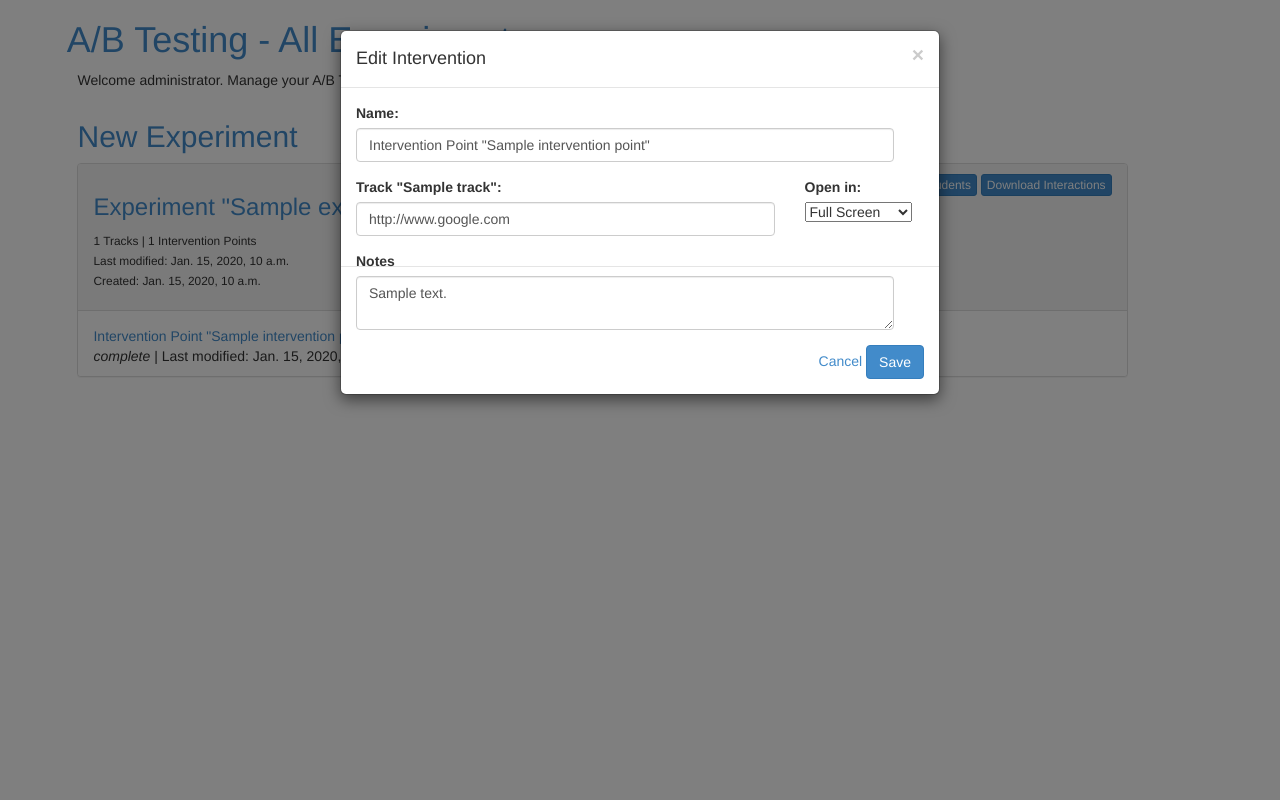
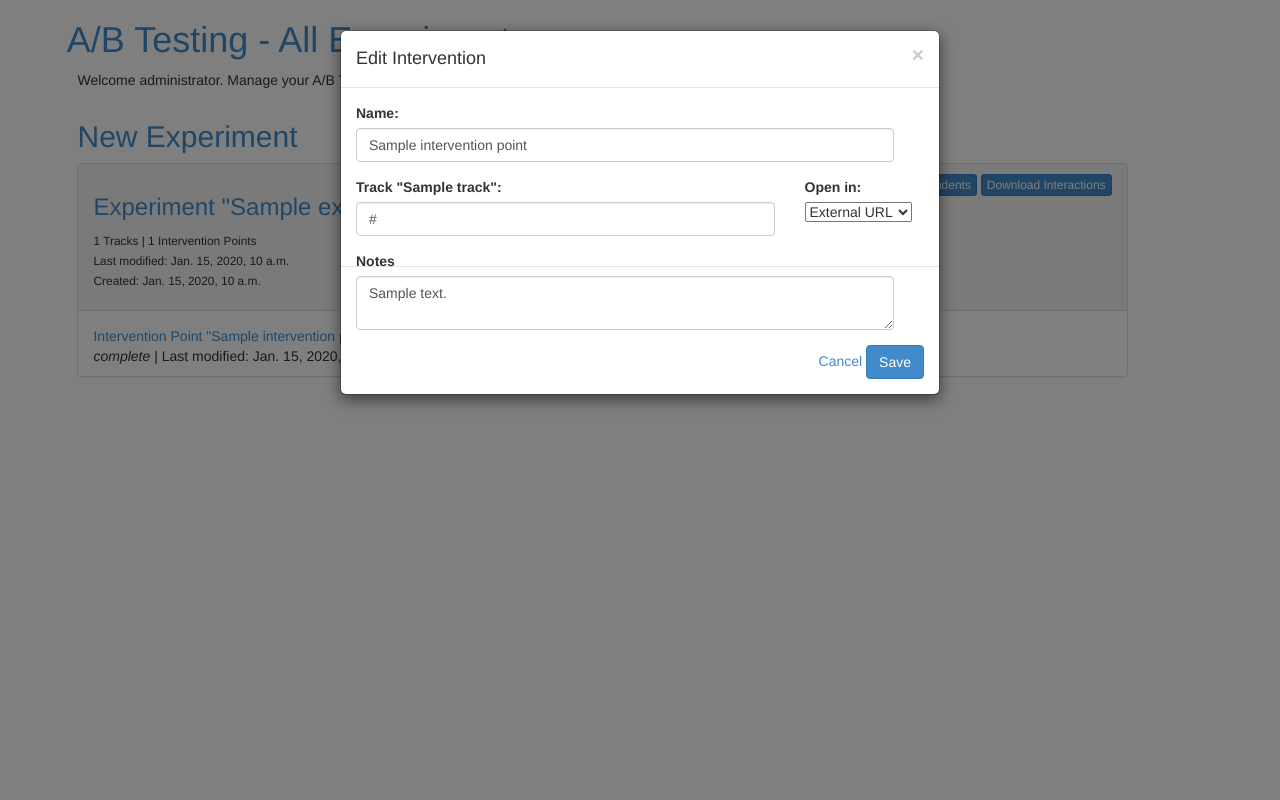
Before and after one commit to penzance/ab-testing-tool, a Django app: template ab_tool/templates/ab_tool/experimentsDashboard.html in a window 1280 px wide, after a click that opens the changed part. Run offline with Django 3.2, Linux system fonts and the light colour scheme; the template is opened without the code that fills it: most values are stand-ins (such as "Sample title", 1, 10 or a date in 2020); some libraries are stand-ins or nearby versions.

Commit message:
makes the edit_intervention point modal functional and passes the appropriate information about intervention point urls to the control panel so the modals can be properly rendered

```diff
--- a/ab_tool/templates/ab_tool/experimentsDashboard.html
+++ b/ab_tool/templates/ab_tool/experimentsDashboard.html
@@ -53,9 +53,9 @@
                             <!-- href="{% url 'ab:create_intervention_point' experiment.id %} -->
                                 Add Intervention
                             </a>
-                            <a type="button" class="btn btn-primary btn-xs">
+                            <!-- <a type="button" class="btn btn-primary btn-xs">
                                 Copy Experiment
-                            </a>
+                            </a> -->
                             <a type="button" class="btn btn-primary btn-xs" id="download_students_button" href="{% url 'ab:download_data' experiment.id %}">
                                 Download Students
                             </a>
--- a/ab_tool/templates/ab_tool/modals.html
+++ b/ab_tool/templates/ab_tool/modals.html
@@ -1,3 +1,4 @@
+
 <div class="modal fade" id="addIntervention" tabindex="-1" role="dialog" aria-labelledby="addIntervention" aria-hidden="true">
   <div class="modal-dialog">
     <div class="modal-content">
@@ -57,53 +58,61 @@
 </div>
 
 <!-- START Modal code for edit intervention-->
-{% for experiment in experiments %}
-{% for intervention_point in experiment.intervention_points.all %}
-<div class="modal fade" id="editIntervention_{{intervention_point.id}}" tabindex="-1" role="dialog" aria-labelledby="editIntervention_{{intervention_point.id}}" aria-hidden="true">
+{% for intervention_point in intervention_points %}
+<div class="modal fade" id="editIntervention_{{intervention_point.id}}"
+    tabindex="-1" role="dialog" aria-labelledby="editIntervention_{{intervention_point.id}}"
+    aria-hidden="true">
   <div class="modal-dialog">
     <div class="modal-content">
         <div class="modal-header">
             <button type="button" class="close" data-dismiss="modal"><span aria-hidden="true">&times;</span><span class="sr-only">Close</span></button>
             <h4 class="modal-title" id="myModalLabel">Edit Intervention</h4>
         </div>
-        <div class="modal-body">
-            <form class="form-horizontal" role="form">
+        <form method="post" class="form-horizontal" name="intervention_point_form"
+            action="{% url 'ab:submit_edit_intervention_point' intervention_point.id %}">
+            <div class="modal-body">
                 <div class="form-group col-sm-12">
                     <label for="interventionName">Name:</label>
-                    <input type="text" name="intervention_{{intervention_point.id}}" id="intervention_{{intervention_point.id}}" class="form-control" value='Intervention Point "{{intervention_point.name}}"'>
+                    <input type="text" name="name" id="intervention_{{intervention_point.id}}"
+                        class="form-control" value="{{intervention_point.name}}">
                 </div>
 
-                    {% for track in experiment.tracks.all %}
+                    {% for track_url in intervention_point.track_urls %}
                     <div class="form-group">
                         <div class="col-sm-9">
-                            <label for="track_{{track.id}}">Track "{{track.name}}":</label>
-                            <input type="text" name="url_for_track_{{track.id}}" id="url_for_track_{{track.id}}" class="form-control" value="http://www.google.com">
+                            <label for="track_{{track_url.track.id}}">Track "{{track_url.track.name}}":</label>
+                            <input type="text" name="intervention_point_url_{{track_url.track.id}}"
+                                id="intervention_point_url_{{track_url.track.id}}" class="form-control"
+                                value="{{track_url.url}}">
                         </div>
                         <div class="col-sm-3">
-                            <label for="is_canvas_page_for_track_{{track.id}}">Open in:</label>
-                            <select>
-                                <option value="newTab">New Tab</option>
-                                <option selected value="fullScreen">Full Screen</option>
-                                <option value="canvasPage">Canvas Page</option>
+                            <label for="is_canvas_page_for_track_{{track_url.track.id}}">Open in:</label>
+                            <select name="is_canvas_page_for_track_{{track_url.track.id}}"
+                                id="is_canvas_page_for_track_{{track_url.track.id}}">
+                                <option {% if track_url.open_as_tab %}selected="selected"{% endif %}
+                                    value="newTab">New Tab</option>
+                                <option {% if not track_url.open_as_tab and not track_url.is_canvas_page %}selected="selected"{% endif %}
+                                    value="externalPage">External URL</option>
+                                <option {% if not track_url.open_as_tab and track_url.is_canvas_page %}selected="selected"{% endif %}
+                                    value="canvasPage">Canvas Page</option>
                             </select>
                         </div>
                     </div>
+                    {% endfor %}
 
-                    {% endfor %}
                 <div class="form-group col-sm-12">
-                    <label class="contro-label" for="experimentNotes">Notes</label>
-                    <textarea name="experimentNotes" id="experimentNotes" class="form-control">{{ intervention_point.notes }}</textarea>
+                    <label class="contro-label" for="interventionPointNotes">Notes</label>
+                    <textarea name="notes" id="interventonPointNotes" class="form-control">{{ intervention_point.notes }}</textarea>
                 </div>
-            </form>
-        </div>
-        <div class="modal-footer">
-            <a class="" data-dismiss="modal">Cancel</a>
-            <button type="button" class="btn btn-primary">Save</button>
-        </div>
+            </div>
+            <div class="modal-footer">
+                <a class="" data-dismiss="modal">Cancel</a>
+                <input type="submit" class="btn btn-primary" value="Save">
+            </div>
+        </form>
     </div>
   </div>
 </div>
-{% endfor %}
 {% endfor %}
 <!-- END Modal code for edit intervention-->
 
```
Also changed, not shown: ab_tool/views/intervention_point_pages.py (+3 -4 lines), ab_tool/views/main_pages.py (+12 -0 lines).
